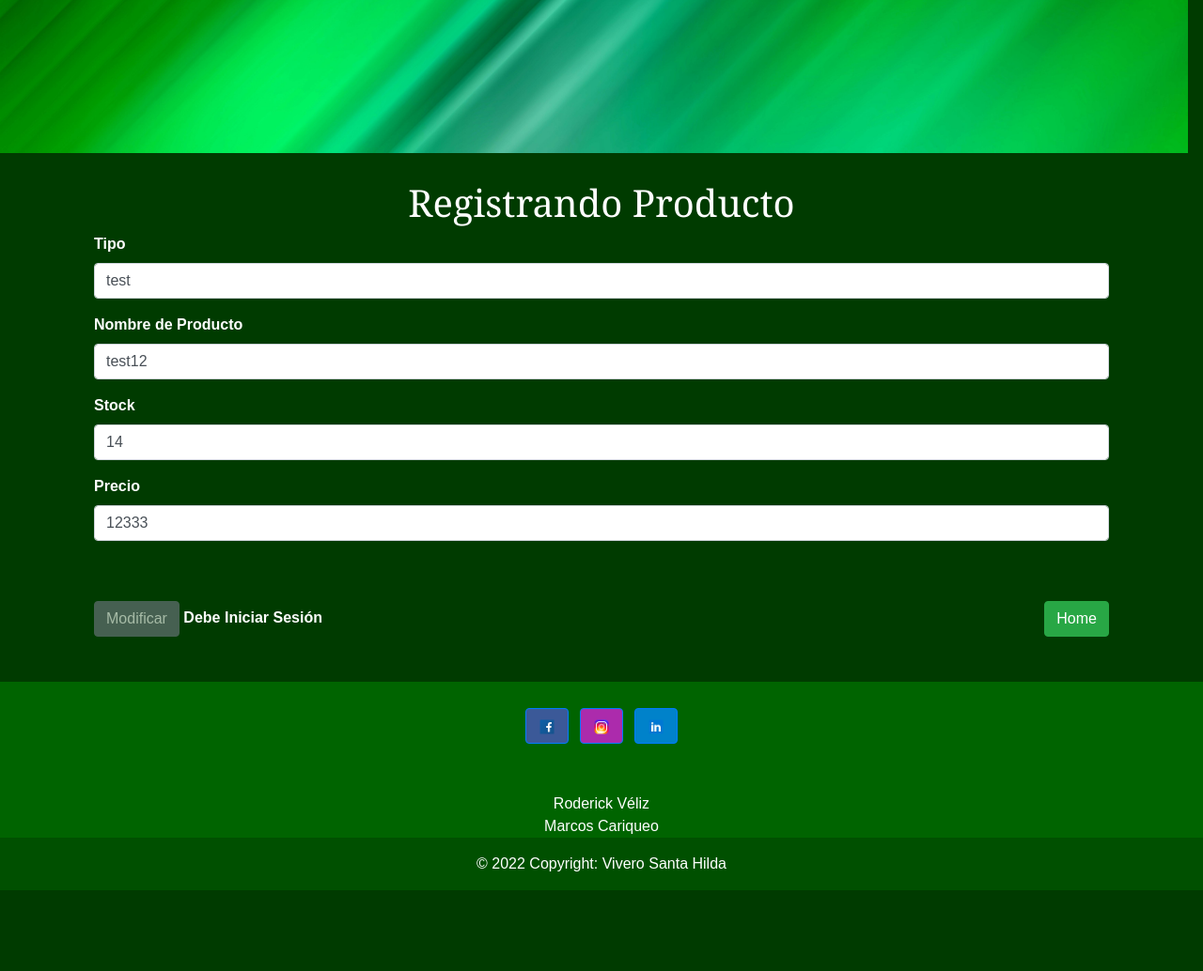
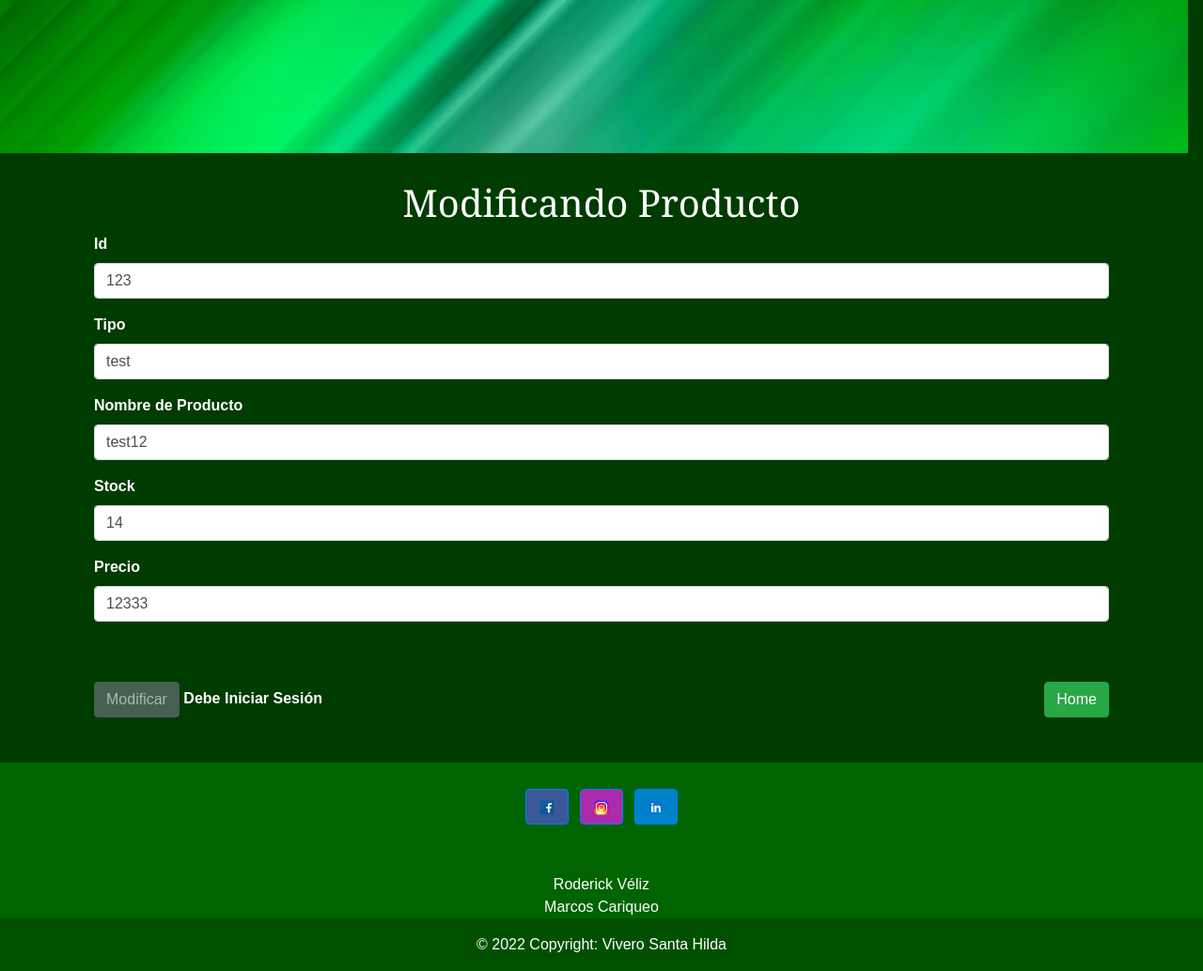
Before and after one commit to RoderickVel/ET_Vivero_CariqueoVeliz_010V, a Django app: page /form_mod_producto/123 in a window 1280 px wide. Shown: the part 524-1558 px from the top of the page at 94% size. Before the commit the page ends 1472 px from the top, so only its background shows below. Run offline with Django 4.2, Linux system fonts and the light colour scheme; data comes from the database, SQL or seed files in the repository; parts of the project's set-up code (start-up, migrations or seed data) failed here and were passed over; some libraries are stand-ins or nearby versions.

Commit message:
Segundo commit mejoras eval 3 y 4

```diff
--- a/ETStaHildaDjango/HildaApp/models.py
+++ b/ETStaHildaDjango/HildaApp/models.py
@@ -9,7 +9,7 @@ class Cliente(models.Model):
     rut = models.CharField(max_length=9, primary_key=True, verbose_name='Rut')
     nombre= models.CharField(max_length=20, verbose_name='Nombre')
     direccion=models.CharField(max_length=20, verbose_name='Dirección')
-    telefono=models.CharField(max_length=10, verbose_name='Telefono')
+    telefono=models.CharField(max_length=11, verbose_name='Telefono')
     edad=models.CharField(max_length=20, verbose_name='Edad')
     correo=models.CharField(max_length=50, verbose_name='Correo')
 
--- a/ETStaHildaDjango/HildaApp/templates/form_crear_cliente.html
+++ b/ETStaHildaDjango/HildaApp/templates/form_crear_cliente.html
@@ -176,7 +176,7 @@ function MostrarFecha()
       {% endif %}
     </div>
   </nav>
-  <script src="https ://code.jquery.com/jquery-3.4.1.min.js" integrity= "sha256-CSXorXvZcTkaix6Yvo6HppcZGetbYMGWSF1Bw8HfCJo=" crossorigin=" anonymous" ></script>
+  <script src="https://code.jquery.com/jquery-3.4.1.min.js" integrity= "sha256-CSXorXvZcTkaix6Yvo6HppcZGetbYMGWSF1Bw8HfCJo=" crossorigin="anonymous"></script>
   <script src="https://cdnjs.cloudflare.com/ajax/libs/popper.js/1.12.9/umd/popper.min.js" integrity="sha384-ApNbgh9B+Y1QKtv3Rn7W3mgPxhU9K/ScQsAP7hUibX39j7fakFPskvXusvfa0b4Q" crossorigin="anonymous"></script>
   <script src="https://maxcdn.bootstrapcdn.com/bootstrap/4.0.0/js/bootstrap.min.js" integrity="sha384-JZR6Spejh4U02d8jOt6vLEHfe/JQGiRRSQQxSfFWpi1MquVdAyjUar5+76PVCmYl" crossorigin="anonymous"></script>
 
--- a/ETStaHildaDjango/HildaApp/templates/form_crear_producto.html
+++ b/ETStaHildaDjango/HildaApp/templates/form_crear_producto.html
@@ -168,7 +168,7 @@
       {% endif %}
     </div>
   </nav>
-  <script src="https ://code.jquery.com/jquery-3.4.1.min.js" integrity= "sha256-CSXorXvZcTkaix6Yvo6HppcZGetbYMGWSF1Bw8HfCJo=" crossorigin=" anonymous" ></script>
+  <script src="https://code.jquery.com/jquery-3.4.1.min.js" integrity= "sha256-CSXorXvZcTkaix6Yvo6HppcZGetbYMGWSF1Bw8HfCJo=" crossorigin="anonymous"></script>
   <script src="https://cdnjs.cloudflare.com/ajax/libs/popper.js/1.12.9/umd/popper.min.js" integrity="sha384-ApNbgh9B+Y1QKtv3Rn7W3mgPxhU9K/ScQsAP7hUibX39j7fakFPskvXusvfa0b4Q" crossorigin="anonymous"></script>
   <script src="https://maxcdn.bootstrapcdn.com/bootstrap/4.0.0/js/bootstrap.min.js" integrity="sha384-JZR6Spejh4U02d8jOt6vLEHfe/JQGiRRSQQxSfFWpi1MquVdAyjUar5+76PVCmYl" crossorigin="anonymous"></script>
 
--- a/ETStaHildaDjango/HildaApp/templates/form_mod_producto.html
+++ b/ETStaHildaDjango/HildaApp/templates/form_mod_producto.html
@@ -169,18 +169,23 @@ $(function()
       {% endif %}
     </div>
   </nav>
-  <script src="https ://code.jquery.com/jquery-3.4.1.min.js" integrity= "sha256-CSXorXvZcTkaix6Yvo6HppcZGetbYMGWSF1Bw8HfCJo=" crossorigin=" anonymous" ></script>
+  <script src="https://code.jquery.com/jquery-3.4.1.min.js" integrity= "sha256-CSXorXvZcTkaix6Yvo6HppcZGetbYMGWSF1Bw8HfCJo=" crossorigin="anonymous"></script>
   <script src="https://cdnjs.cloudflare.com/ajax/libs/popper.js/1.12.9/umd/popper.min.js" integrity="sha384-ApNbgh9B+Y1QKtv3Rn7W3mgPxhU9K/ScQsAP7hUibX39j7fakFPskvXusvfa0b4Q" crossorigin="anonymous"></script>
   <script src="https://maxcdn.bootstrapcdn.com/bootstrap/4.0.0/js/bootstrap.min.js" integrity="sha384-JZR6Spejh4U02d8jOt6vLEHfe/JQGiRRSQQxSfFWpi1MquVdAyjUar5+76PVCmYl" crossorigin="anonymous"></script>
 
   <body style="background-color:rgb(0, 59, 0);">
     <div class="container">
         <br>
-        <h1>Registrando Producto</h1>
+        <h1>Modificando Producto</h1>
 
           <div class="container-fluid">
             <form method="POST" action="#" id="formulario">
                 {% csrf_token %}
+
+                <div class="form-group">
+                  <label class="textlabel">{{ form.id.label}}</label>
+                  {{ form.id}}
+                </div>
 
                 <div class="form-group">
                     <label class="textlabel">{{ form.tipo.label}}</label>
--- a/ETStaHildaDjango/HildaApp/templates/formulario.html
+++ b/ETStaHildaDjango/HildaApp/templates/formulario.html
@@ -151,7 +151,7 @@
       {% endif %}
     </div>
   </nav>
-  <script src="https ://code.jquery.com/jquery-3.4.1.min.js" integrity= "sha256-CSXorXvZcTkaix6Yvo6HppcZGetbYMGWSF1Bw8HfCJo=" crossorigin=" anonymous" ></script>
+  <script src="https://code.jquery.com/jquery-3.4.1.min.js" integrity= "sha256-CSXorXvZcTkaix6Yvo6HppcZGetbYMGWSF1Bw8HfCJo=" crossorigin="anonymous"></script>
   <script src="https://cdnjs.cloudflare.com/ajax/libs/popper.js/1.12.9/umd/popper.min.js" integrity="sha384-ApNbgh9B+Y1QKtv3Rn7W3mgPxhU9K/ScQsAP7hUibX39j7fakFPskvXusvfa0b4Q" crossorigin="anonymous"></script>
   <script src="https://maxcdn.bootstrapcdn.com/bootstrap/4.0.0/js/bootstrap.min.js" integrity="sha384-JZR6Spejh4U02d8jOt6vLEHfe/JQGiRRSQQxSfFWpi1MquVdAyjUar5+76PVCmYl" crossorigin="anonymous"></script>
 
--- a/ETStaHildaDjango/HildaApp/templates/formulario_registro.html
+++ b/ETStaHildaDjango/HildaApp/templates/formulario_registro.html
@@ -176,7 +176,7 @@
       {% endif %}
     </div>
   </nav>
-  <script src="https ://code.jquery.com/jquery-3.4.1.min.js" integrity= "sha256-CSXorXvZcTkaix6Yvo6HppcZGetbYMGWSF1Bw8HfCJo=" crossorigin=" anonymous" ></script>
+  <script src="https://code.jquery.com/jquery-3.4.1.min.js" integrity= "sha256-CSXorXvZcTkaix6Yvo6HppcZGetbYMGWSF1Bw8HfCJo=" crossorigin="anonymous"></script>
   <script src="https://cdnjs.cloudflare.com/ajax/libs/popper.js/1.12.9/umd/popper.min.js" integrity="sha384-ApNbgh9B+Y1QKtv3Rn7W3mgPxhU9K/ScQsAP7hUibX39j7fakFPskvXusvfa0b4Q" crossorigin="anonymous"></script>
   <script src="https://maxcdn.bootstrapcdn.com/bootstrap/4.0.0/js/bootstrap.min.js" integrity="sha384-JZR6Spejh4U02d8jOt6vLEHfe/JQGiRRSQQxSfFWpi1MquVdAyjUar5+76PVCmYl" crossorigin="anonymous"></script>
 
--- a/ETStaHildaDjango/HildaApp/templates/index.html
+++ b/ETStaHildaDjango/HildaApp/templates/index.html
@@ -170,7 +170,7 @@
         </a>
       </div>
 
-    <script src="https ://code.jquery.com/jquery-3.4.1.min.js" integrity= "sha256-CSXorXvZcTkaix6Yvo6HppcZGetbYMGWSF1Bw8HfCJo=" crossorigin=" anonymous" ></script>
+    <script src="https://code.jquery.com/jquery-3.4.1.min.js" integrity= "sha256-CSXorXvZcTkaix6Yvo6HppcZGetbYMGWSF1Bw8HfCJo=" crossorigin="anonymous"></script>
     <script src="https://cdnjs.cloudflare.com/ajax/libs/popper.js/1.12.9/umd/popper.min.js" integrity="sha384-ApNbgh9B+Y1QKtv3Rn7W3mgPxhU9K/ScQsAP7hUibX39j7fakFPskvXusvfa0b4Q" crossorigin="anonymous"></script>
     <script src="https://maxcdn.bootstrapcdn.com/bootstrap/4.0.0/js/bootstrap.min.js" integrity="sha384-JZR6Spejh4U02d8jOt6vLEHfe/JQGiRRSQQxSfFWpi1MquVdAyjUar5+76PVCmYl" crossorigin="anonymous"></script>
 
--- a/ETStaHildaDjango/HildaApp/templates/mostrar_clientes.html
+++ b/ETStaHildaDjango/HildaApp/templates/mostrar_clientes.html
@@ -109,7 +109,7 @@
       {% endif %}
     </div>
   </nav>
-  <script src="https ://code.jquery.com/jquery-3.4.1.min.js" integrity= "sha256-CSXorXvZcTkaix6Yvo6HppcZGetbYMGWSF1Bw8HfCJo=" crossorigin=" anonymous" ></script>
+  <script src="https://code.jquery.com/jquery-3.4.1.min.js" integrity= "sha256-CSXorXvZcTkaix6Yvo6HppcZGetbYMGWSF1Bw8HfCJo=" crossorigin=" anonymous" ></script>
   <script src="https://cdnjs.cloudflare.com/ajax/libs/popper.js/1.12.9/umd/popper.min.js" integrity="sha384-ApNbgh9B+Y1QKtv3Rn7W3mgPxhU9K/ScQsAP7hUibX39j7fakFPskvXusvfa0b4Q" crossorigin="anonymous"></script>
   <script src="https://maxcdn.bootstrapcdn.com/bootstrap/4.0.0/js/bootstrap.min.js" integrity="sha384-JZR6Spejh4U02d8jOt6vLEHfe/JQGiRRSQQxSfFWpi1MquVdAyjUar5+76PVCmYl" crossorigin="anonymous"></script>
 
--- a/ETStaHildaDjango/HildaApp/templates/mostrar_productos.html
+++ b/ETStaHildaDjango/HildaApp/templates/mostrar_productos.html
@@ -111,7 +111,7 @@
       {% endif %}
     </div>
   </nav>
-  <script src="https ://code.jquery.com/jquery-3.4.1.min.js" integrity= "sha256-CSXorXvZcTkaix6Yvo6HppcZGetbYMGWSF1Bw8HfCJo=" crossorigin=" anonymous" ></script>
+  <script src="https://code.jquery.com/jquery-3.4.1.min.js" integrity= "sha256-CSXorXvZcTkaix6Yvo6HppcZGetbYMGWSF1Bw8HfCJo=" crossorigin="anonymous"></script>
   <script src="https://cdnjs.cloudflare.com/ajax/libs/popper.js/1.12.9/umd/popper.min.js" integrity="sha384-ApNbgh9B+Y1QKtv3Rn7W3mgPxhU9K/ScQsAP7hUibX39j7fakFPskvXusvfa0b4Q" crossorigin="anonymous"></script>
   <script src="https://maxcdn.bootstrapcdn.com/bootstrap/4.0.0/js/bootstrap.min.js" integrity="sha384-JZR6Spejh4U02d8jOt6vLEHfe/JQGiRRSQQxSfFWpi1MquVdAyjUar5+76PVCmYl" crossorigin="anonymous"></script>
 
--- a/ETStaHildaDjango/HildaApp/templates/productos.html
+++ b/ETStaHildaDjango/HildaApp/templates/productos.html
@@ -100,7 +100,7 @@ function MostrarFecha()
       {% endif %}
     </div>
   </nav>
-  <script src="https ://code.jquery.com/jquery-3.4.1.min.js" integrity= "sha256-CSXorXvZcTkaix6Yvo6HppcZGetbYMGWSF1Bw8HfCJo=" crossorigin=" anonymous" ></script>
+  <script src="https://code.jquery.com/jquery-3.4.1.min.js" integrity= "sha256-CSXorXvZcTkaix6Yvo6HppcZGetbYMGWSF1Bw8HfCJo=" crossorigin="anonymous"></script>
   <script src="https://cdnjs.cloudflare.com/ajax/libs/popper.js/1.12.9/umd/popper.min.js" integrity="sha384-ApNbgh9B+Y1QKtv3Rn7W3mgPxhU9K/ScQsAP7hUibX39j7fakFPskvXusvfa0b4Q" crossorigin="anonymous"></script>
   <script src="https://maxcdn.bootstrapcdn.com/bootstrap/4.0.0/js/bootstrap.min.js" integrity="sha384-JZR6Spejh4U02d8jOt6vLEHfe/JQGiRRSQQxSfFWpi1MquVdAyjUar5+76PVCmYl" crossorigin="anonymous"></script>
   <br>
--- a/ETStaHildaDjango/HildaApp/templates/somos.html
+++ b/ETStaHildaDjango/HildaApp/templates/somos.html
@@ -100,7 +100,7 @@ function MostrarFecha()
       {% endif %}
     </div>
   </nav>
-  <script src="https ://code.jquery.com/jquery-3.4.1.min.js" integrity= "sha256-CSXorXvZcTkaix6Yvo6HppcZGetbYMGWSF1Bw8HfCJo=" crossorigin=" anonymous" ></script>
+  <script src="https://code.jquery.com/jquery-3.4.1.min.js" integrity= "sha256-CSXorXvZcTkaix6Yvo6HppcZGetbYMGWSF1Bw8HfCJo=" crossorigin="anonymous"></script>
   <script src="https://cdnjs.cloudflare.com/ajax/libs/popper.js/1.12.9/umd/popper.min.js" integrity="sha384-ApNbgh9B+Y1QKtv3Rn7W3mgPxhU9K/ScQsAP7hUibX39j7fakFPskvXusvfa0b4Q" crossorigin="anonymous"></script>
   <script src="https://maxcdn.bootstrapcdn.com/bootstrap/4.0.0/js/bootstrap.min.js" integrity="sha384-JZR6Spejh4U02d8jOt6vLEHfe/JQGiRRSQQxSfFWpi1MquVdAyjUar5+76PVCmYl" crossorigin="anonymous"></script>
   <br>
```
Also changed, not shown: ETStaHildaDjango/HildaApp/templates/form_mod_cliente.html (+6 -1 lines), ETStaHildaDjango/StaHildaDjango/settings.py (+10 -3 lines), ETStaHildaDjango/HildaApp/migrations/0010_alter_cliente_correo.py (added), ETStaHildaDjango/HildaApp/migrations/0011_alter_cliente_telefono.py (added).
